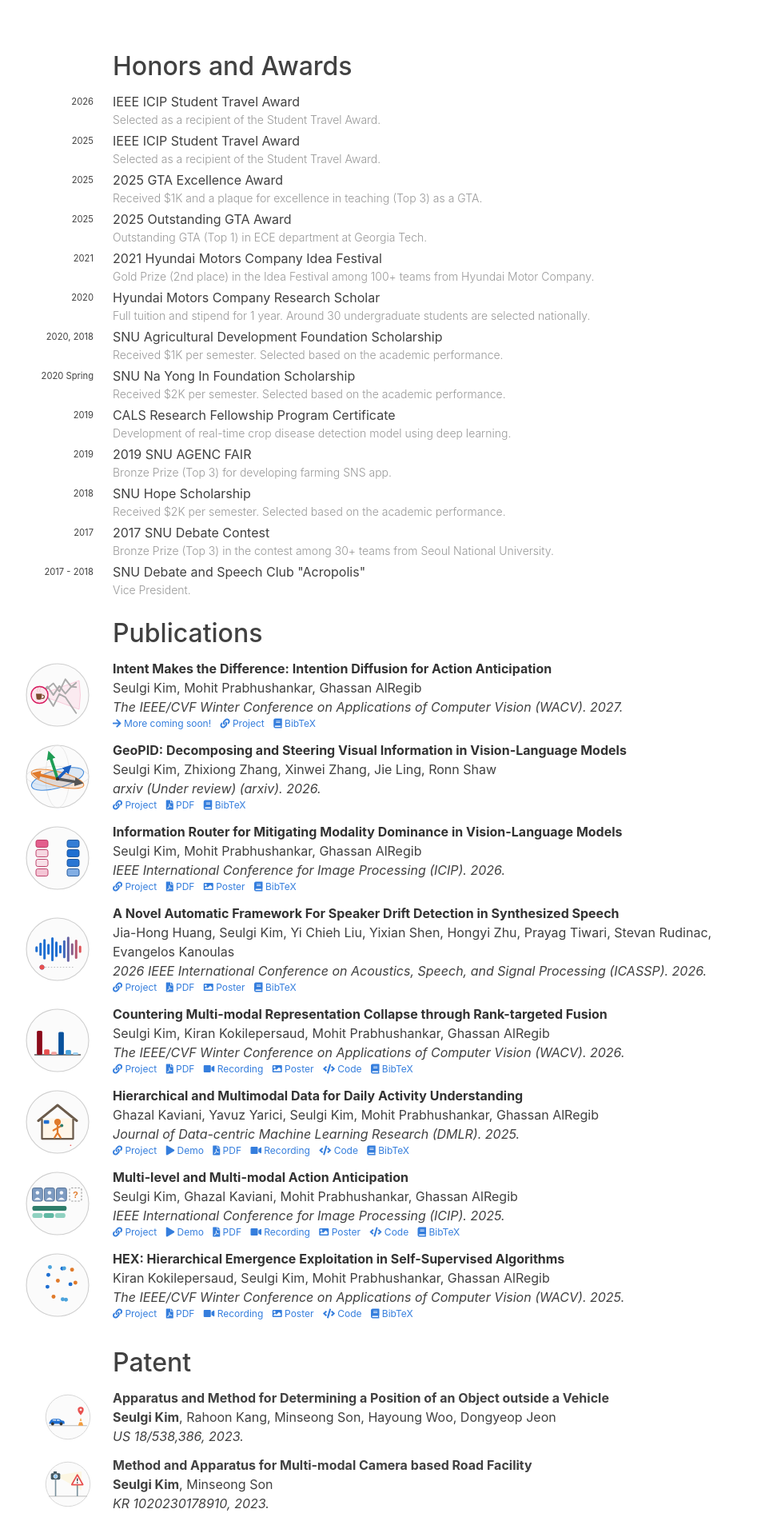
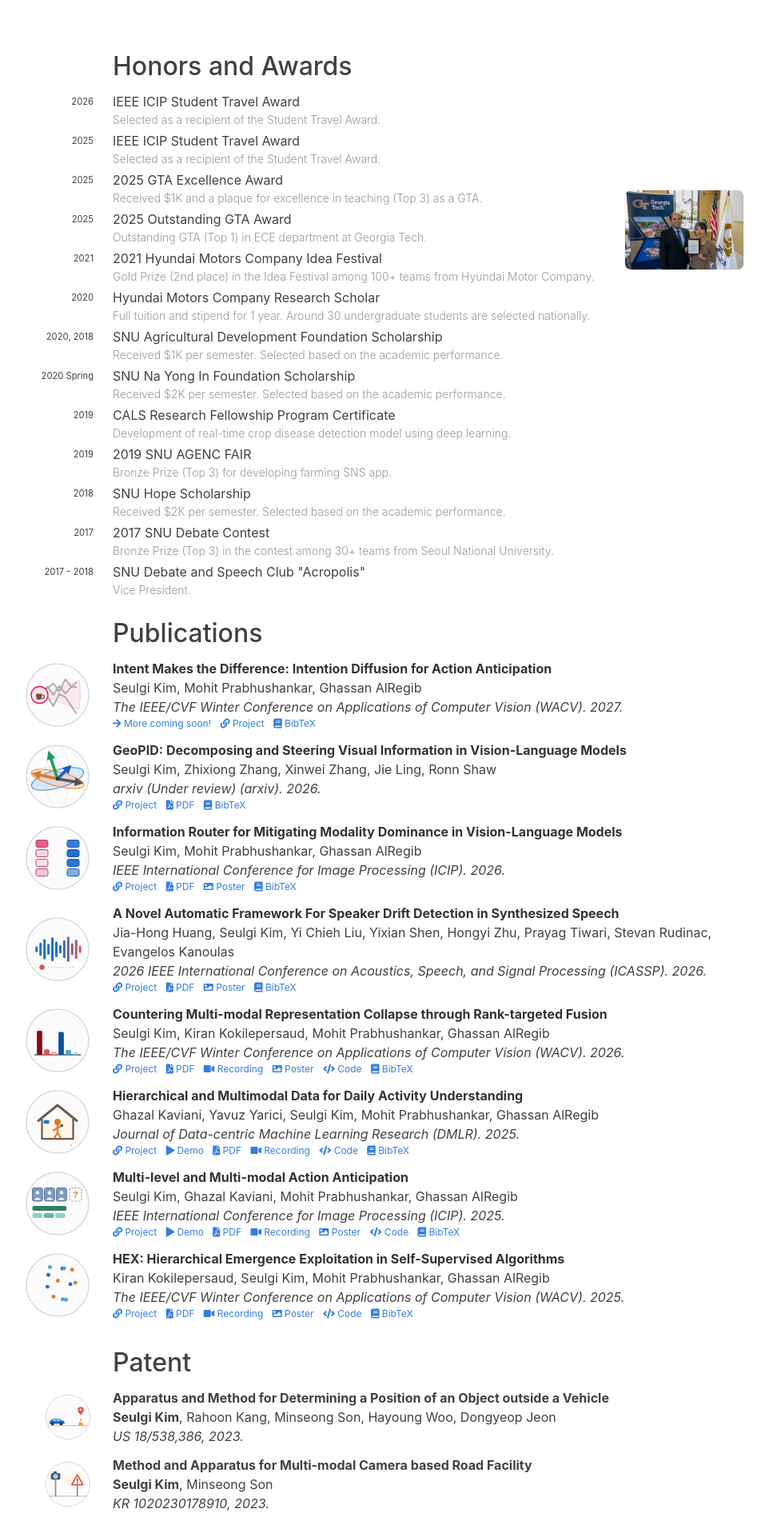
Before and after one commit to skvictoria/skvictoria.github.io, a Jekyll site: the page built from cv.md, in a window 1280 px wide. Shown: the part 1660-3567 px from the top of the page at 80% size, without its empty margins (191-1153 px from the left). Built offline with Jekyll 4.4.1, drawn with Linux system fonts in a browser that asks for light colours; nearby versions of some CDN libraries; some web fonts are replaced.

Commit message:
Show news photos beside Teaching Fellow and GTA Excellence Award
Co-Authored-By: Claude Opus 5.5 (1M context) <noreply@anthropic.com>

```diff
--- a/_data/awards.yaml
+++ b/_data/awards.yaml
@@ -9,6 +9,8 @@
 - name: 2025 GTA Excellence Award
   description: "Received $1K and a plaque for excellence in teaching (Top 3) as a GTA."
   year: "2025"
+  news-image: /images/news/2025-roger-webb-award.jpg
+  news-url: https://ece.gatech.edu/news/2025/04/outstanding-students-staff-and-faculty-recognized-2025-roger-p-webb-awards
 
 - name: 2025 Outstanding GTA Award
   description: "Outstanding GTA (Top 1) in ECE department at Georgia Tech."
--- a/_data/teaching.yaml
+++ b/_data/teaching.yaml
@@ -19,6 +19,8 @@
   institution-url: http://gatech.edu
   class-url: https://alregib.ece.gatech.edu/georgia-tech-courses/ai-first/
   ta: true
+  news-image: /images/news/2025-ai-makerspace.jpg
+  news-url: https://ece.gatech.edu/news/2025/05/ai-makerspace-turns-one-students-charting-course
 
 - institution: Georgia Institute of Technology
   position: Graduate Teaching Assistant
--- a/_includes/cv/award.html
+++ b/_includes/cv/award.html
@@ -1,4 +1,5 @@
 <div class="cv-left-date">{{ award.year }}</div>
 <div>{{ award.name }}</div>
+{% if award.news-image %}<div class="news-thumb"><a href="{{ award.news-url }}"><img src="{{ award.news-image }}" alt="News photo" loading="lazy"></a></div>{% endif %}
 <div class="cv-description">{{ award.description }}</div>
 <div class="cv-spacer-small"></div>
--- a/_includes/cv/teaching.html
+++ b/_includes/cv/teaching.html
@@ -1,5 +1,6 @@
 <div class="cv-left-date">{{ teach.year }}</div>
 <div>{% if teach.class-url %}<a href="{{ teach.class-url }}"><b>{{ teach.position }}</b></a>{% else %}<b>{{ teach.position }}</b>{% endif %}</div>
+{% if teach.news-image %}<div class="news-thumb"><a href="{{ teach.news-url }}"><img src="{{ teach.news-image }}" alt="News photo" loading="lazy"></a></div>{% endif %}
 <div><i>
 	{% if teach.institution-url %}
 		<a href="{{ teach.institution-url }}">{{ teach.institution }}</a>, {{ teach.location }}
--- a/_sass/_cv.scss
+++ b/_sass/_cv.scss
@@ -148,9 +148,26 @@
 	background-color: white;
 }
 
+// News photo in the right margin, linking to the article (left side holds the date).
+// Zero height lets the photo hang beside the entry without stretching short rows.
+.news-thumb {
+	grid-column: gutter-start / screen-end !important;
+	justify-self: start;
+	align-self: start;
+	width: 150px;
+	height: 0;
+}
+
+.news-thumb img {
+	display: block;
+	width: 100%;
+	border-radius: 0.5rem;
+	border: 1px solid $black-05;
+}
+
 // Not enough room beside the text column on narrow screens
 @media screen and (max-width: $homepage-pre-mobile) {
-	.pub-thumb {
+	.pub-thumb, .news-thumb {
 		display: none;
 	}
 }
```
Also changed, not shown: images/news/2025-ai-makerspace.jpg (added), images/news/2025-roger-webb-award.jpg (added).
